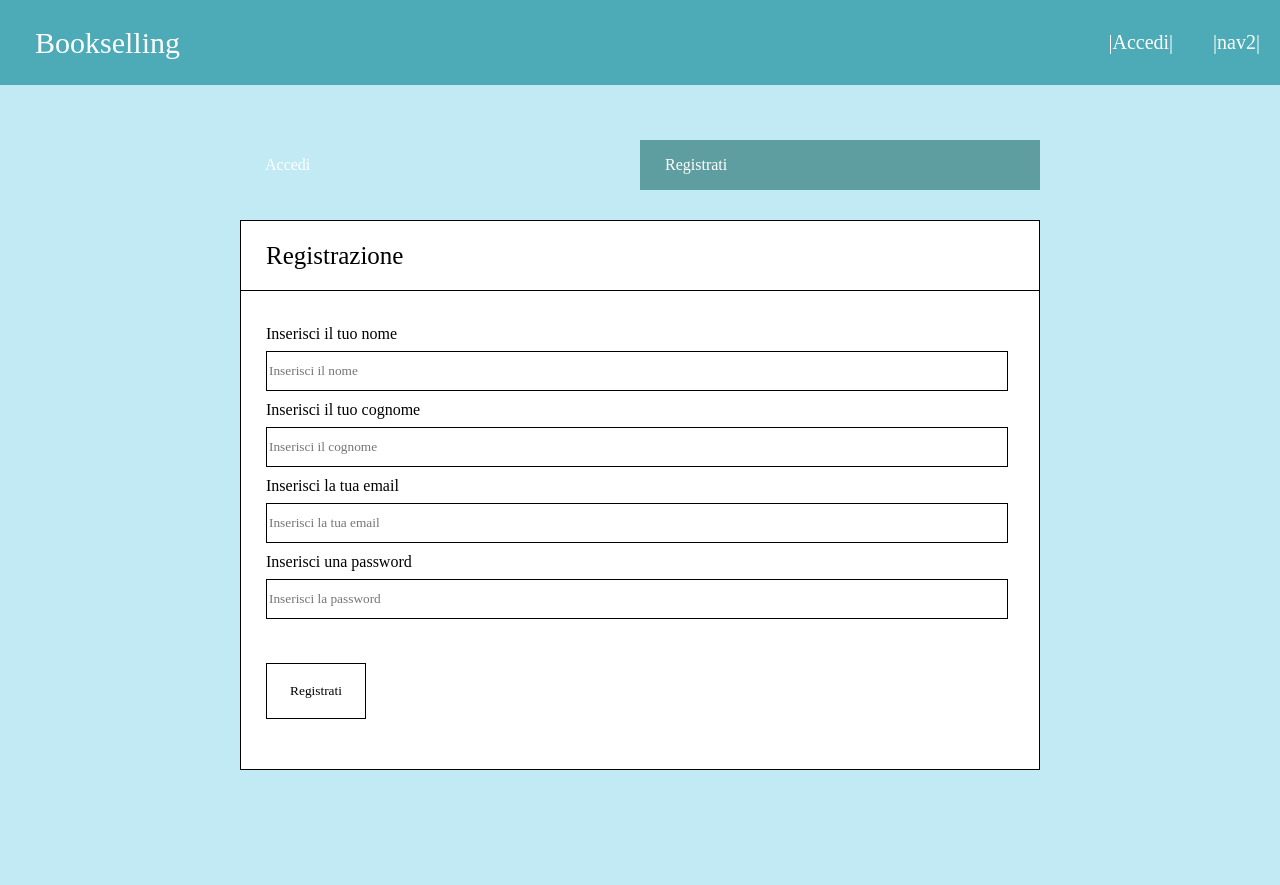
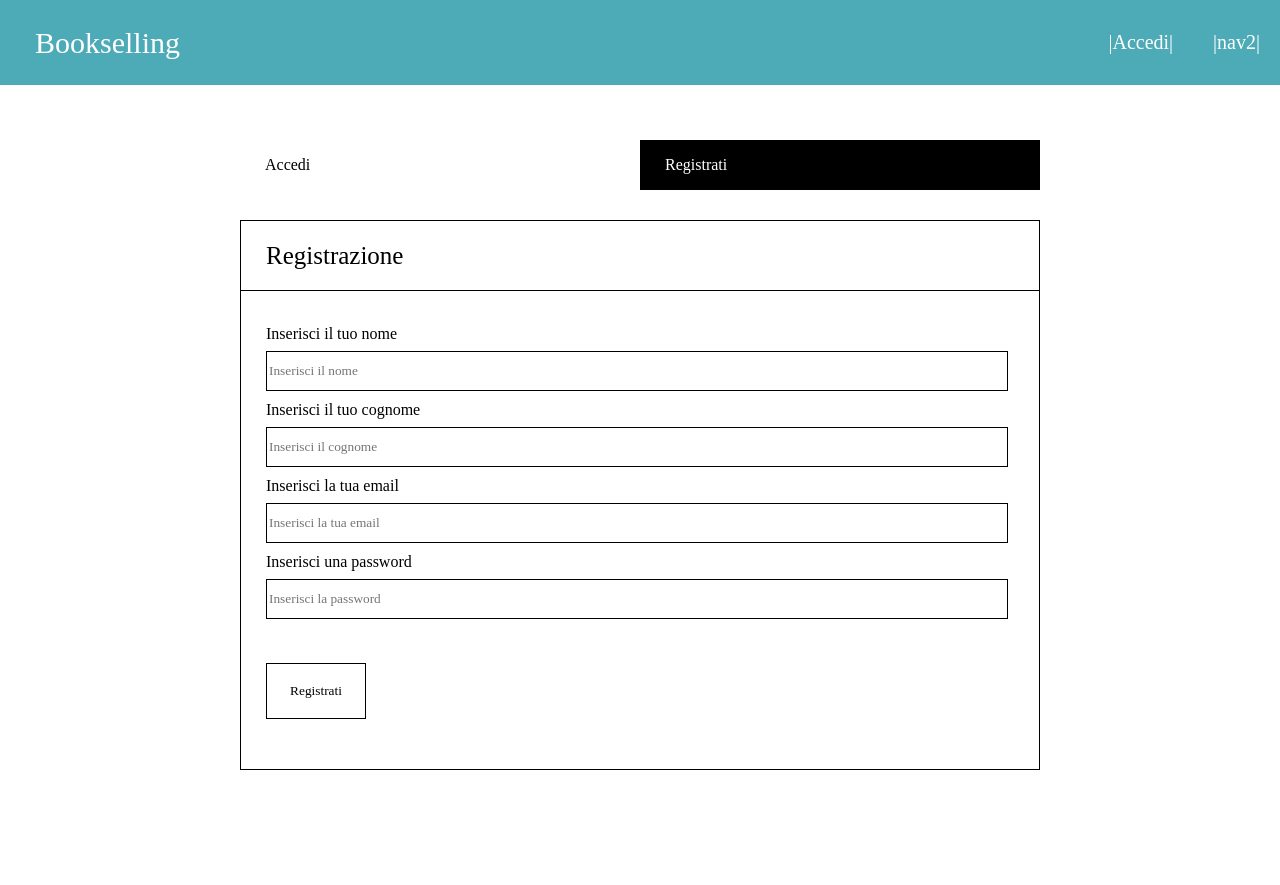
Before and after one commit to aveniojpg/Bookshowcase_PremioGFMarilli23, a PHP site: page /HTML/register.html in a window 1280 px wide. After the commit the page ends 770 px from the top, so only its background shows below. Run offline with PHP 8.4, Linux system fonts and the light colour scheme; some libraries are stand-ins or nearby versions; some web fonts are replaced.

Commit message:
modifiche parziali

```diff
--- a/Bookselling_SiteWIP/CSS/register.css
+++ b/Bookselling_SiteWIP/CSS/register.css
@@ -22,13 +22,6 @@ a{
 /* suddivisione peso pagina */
 
 
-
-
-
-.pagebody{
-    background-color: rgb(193, 234, 245);
-    height: 100vh;
-}
 
 
 
@@ -97,8 +90,12 @@ div.login{
     padding-left: 25px;
 }
 
+.login a{
+    color: black;
+}
+
 div.register{
-    background-color: cadetblue;
+    background-color: rgb(0, 0, 0);
     width: 50%;
     height: 100%;
     line-height: 50px;
@@ -186,11 +183,9 @@ h4{
     text-decoration: underline;
 }
 
-@media(max-width:768px){
+@media(max-width:1000px){
     /* sezione upperbar */
-    .upperbar{
-        z-index: none;
-    }
+
 
     .title{
         width: 50%;
```
Also changed, not shown: Bookselling_SiteWIP/CSS/login.css (+7 -7 lines).
